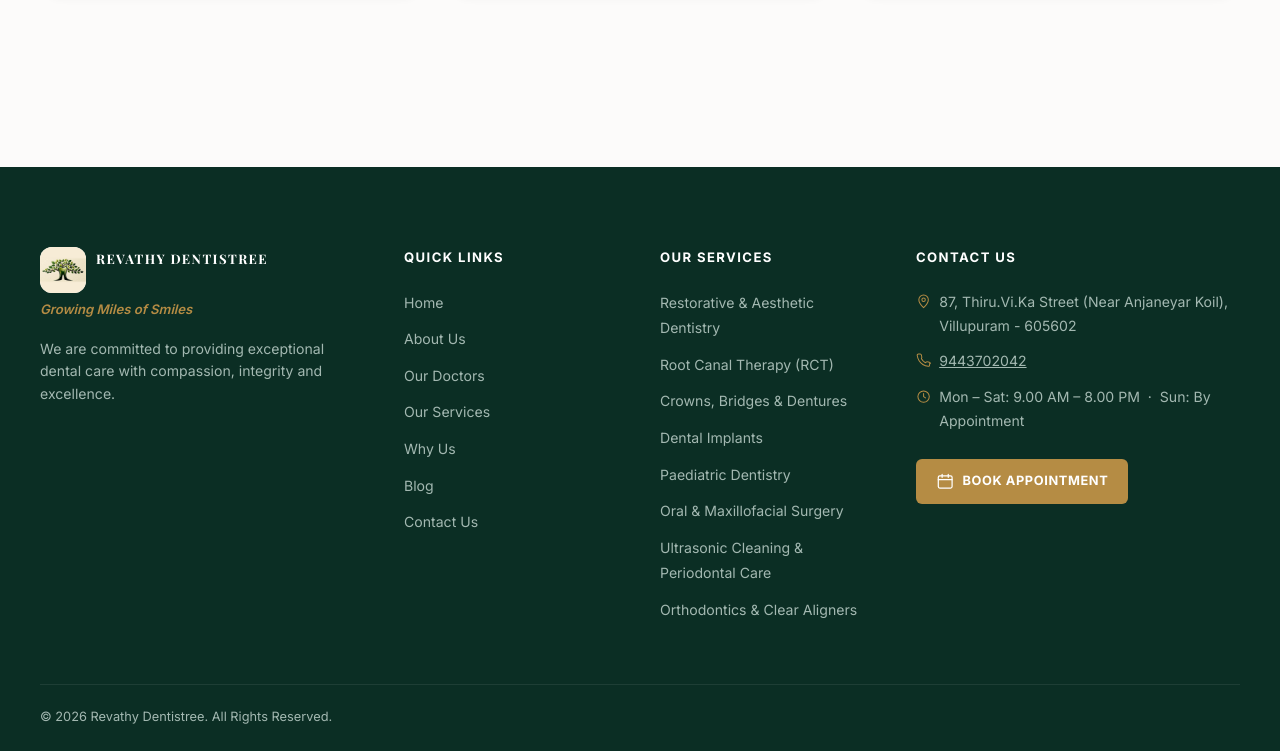
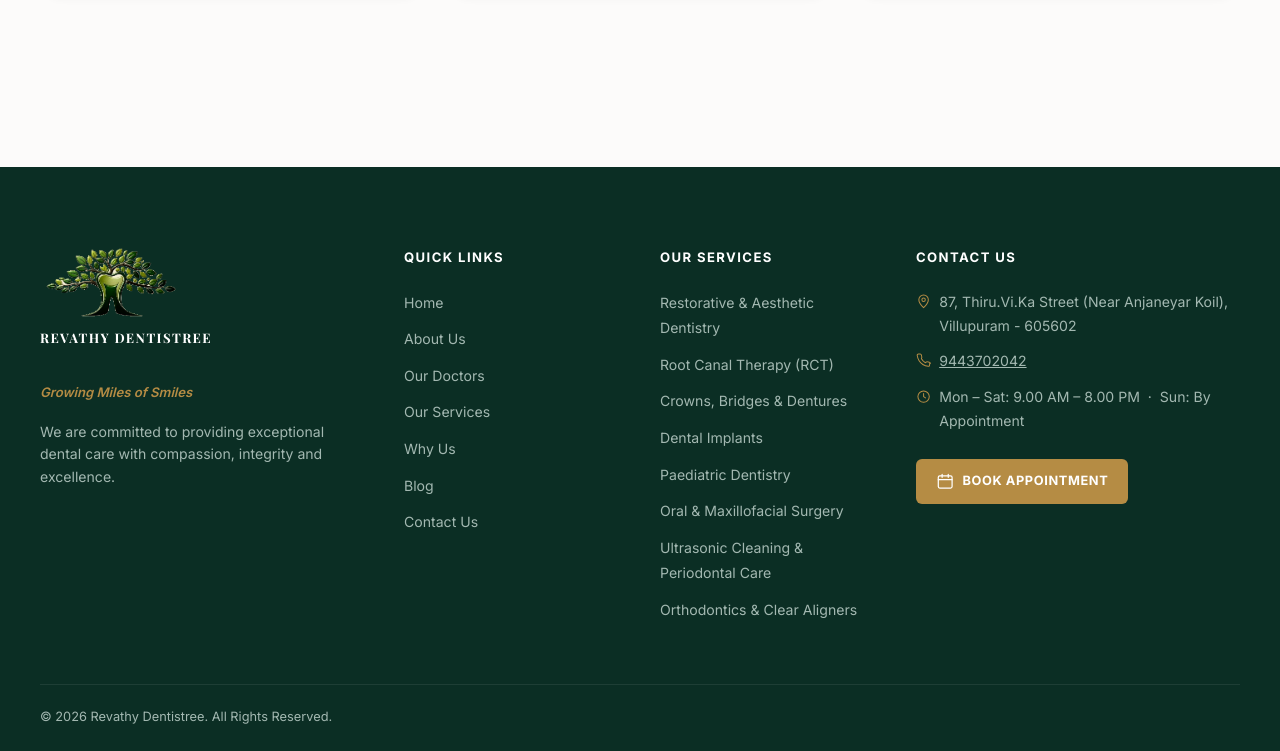
Before and after one commit to Dhayarajan-B/Dental_page, a plain HTML site: page index.html in a window 1280 px wide. Shown: the part 6385-7136 px from the top of the page. Drawn offline with nearby package versions, Linux system fonts and the light colour scheme.

Commit message:
Use the transparent hero logo (bigger, no cream box) in the footer
The footer badge used logo-icon-512.png, which carried a cream/yellow
background square. Switch all footers to the transparent logo-transparent.png
(same as the hero), enlarge it to 72px, and stack it above the brand name.

```diff
--- a/index.html
+++ b/index.html
@@ -980,7 +980,7 @@
         <div class="footer-grid-container">
             <div class="footer-col brand-col">
                 <div class="footer-logo-layout">
-                    <img src="logo-icon-512.png" alt="" class="footer-logo-mark">
+                    <img src="logo-transparent.png" alt="" class="footer-logo-mark">
                     <h4>REVATHY DENTISTREE</h4>
                 </div>
                 <p class="brand-subtext">Growing Miles of Smiles</p>
--- a/style.css
+++ b/style.css
@@ -1622,9 +1622,10 @@ button:focus-visible,
 
 .footer-logo-layout {
     display: flex;
-    align-items: center;
-    gap: 10px;
-    margin-bottom: 6px;
+    flex-direction: column;
+    align-items: flex-start;
+    gap: 8px;
+    margin-bottom: 12px;
 }
 
 .footer-logo-layout .f-icon { color: var(--c-accent); font-size: 1.3rem; }
@@ -1895,12 +1896,10 @@ button:focus-visible,
 
 /* Footer brand logo badge */
 .footer-logo-mark {
-    width: 46px;
-    height: 46px;
-    border-radius: 12px;
-    object-fit: cover;
+    height: 72px;
+    width: auto;
+    object-fit: contain;
     flex-shrink: 0;
-    background: #fff;
 }
 
 /* Footer "Book Appointment" CTA (gold, stands out on the dark footer) */
```
Also changed, not shown: blog/braces-vs-aligners/index.html (+1 -1 lines), blog/dental-implants/index.html (+1 -1 lines), blog/index.html (+1 -1 lines), blog/oral-screening/index.html (+1 -1 lines), blog/wisdom-teeth/index.html (+1 -1 lines), book/index.html (+1 -1 lines).
